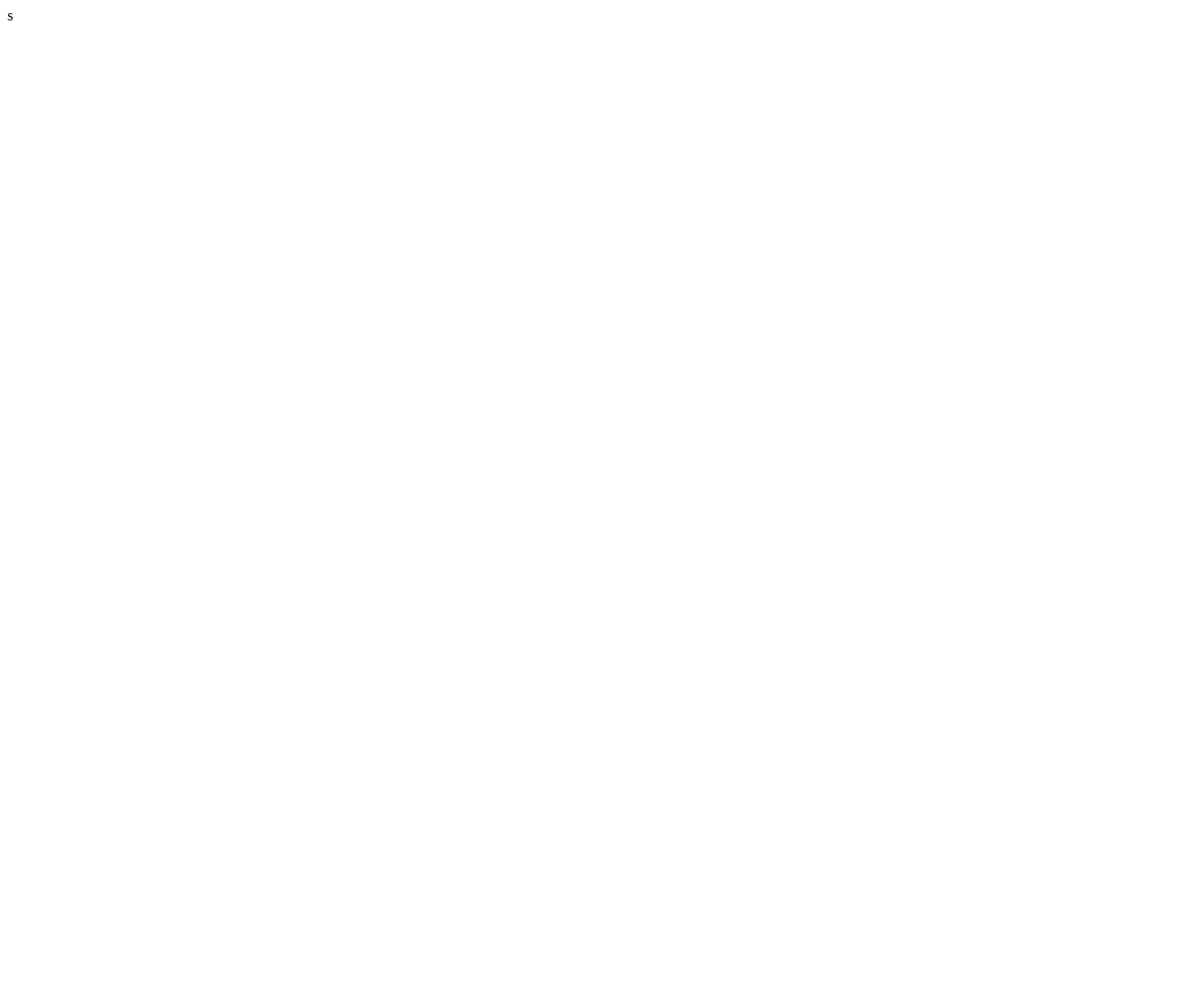
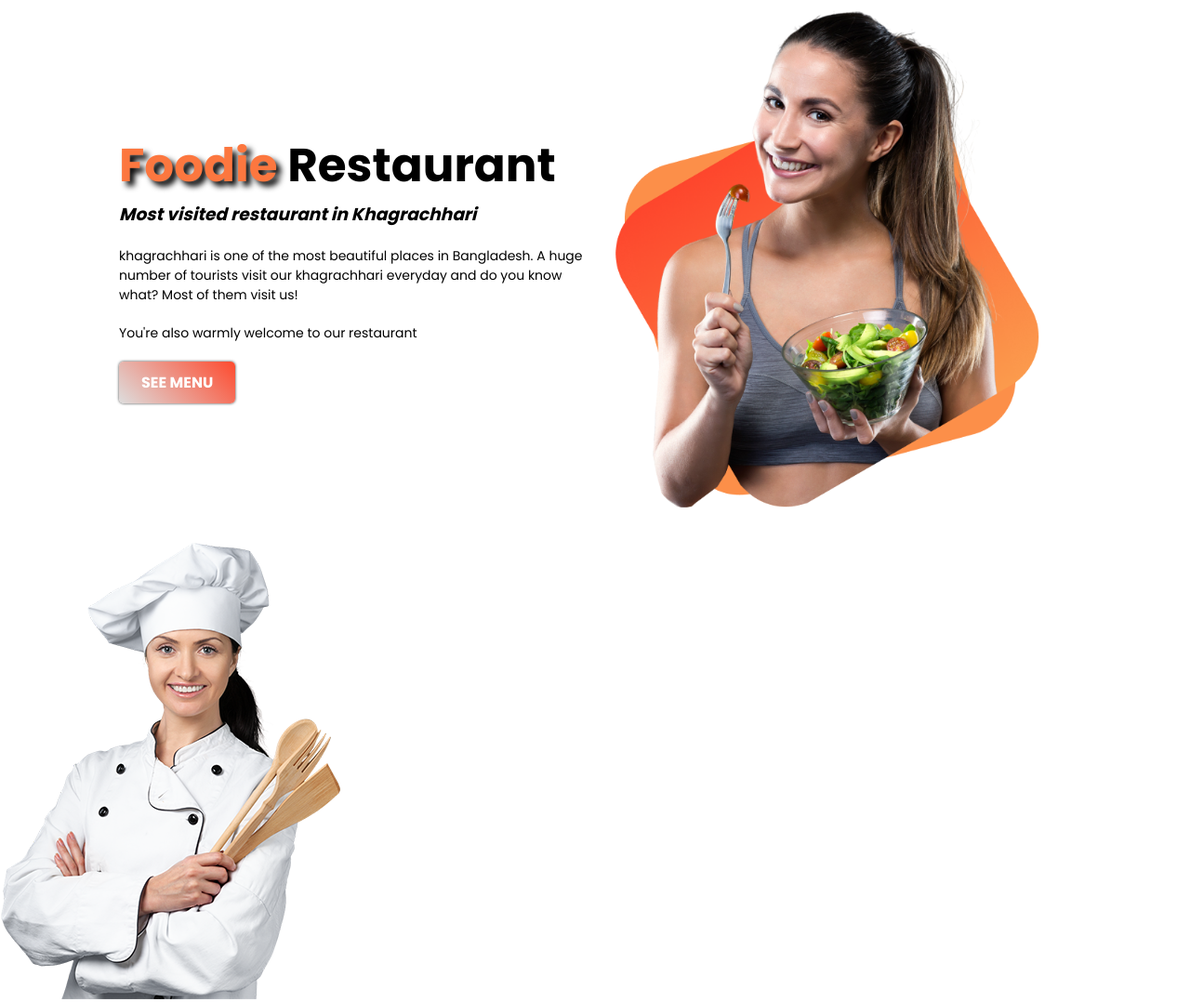
Before and after one commit to rajibbaruaexp/foodie-restaurant, a plain HTML site: page index.html in a window 1280 px wide. Shown: the top 1078 px of the page at 93% size. Before the commit the page ends 800 px from the top, so only its background shows below. Drawn offline with Linux system fonts and the light colour scheme.

Commit message:
Hero area added

```diff
--- a/index.html
+++ b/index.html
@@ -4,9 +4,48 @@
     <meta charset="UTF-8" />
     <meta http-equiv="X-UA-Compatible" content="IE=edge" />
     <meta name="viewport" content="width=device-width, initial-scale=1.0" />
-    <title>Document</title>
+    <title>Foodie Restaurant</title>
+    <link rel="preconnect" href="https://fonts.googleapis.com" />
+    <link rel="preconnect" href="https://fonts.gstatic.com" crossorigin />
+    <link
+      href="https://fonts.googleapis.com/css2?family=Poppins:wght@300;400;500;700&display=swap"
+      rel="stylesheet"
+    />
+    <link rel="stylesheet" href="style.css" />
   </head>
   <body>
-    s
+    <!-- hero section starts here -->
+    <section>
+      <div class="hero-area common-double-area">
+        <div class="hero-title">
+          <h1><span>Foodie</span> Restaurant</h1>
+          <h3>Most visited restaurant in Khagrachhari</h3>
+          <p>
+            khagrachhari is one of the most beautiful places in Bangladesh. A
+            huge number of tourists visit our khagrachhari everyday and do you
+            know what? Most of them visit us!
+          </p>
+          <p>You're also warmly welcome to our restaurant</p>
+          <a href="" target="_blank">See Menu</a>
+        </div>
+        <div class="hero-img">
+          <img src="images/cook.png" alt="" />
+        </div>
+      </div>
+    </section>
+
+    <!-- about me area starts here -->
+    <section>
+      <div class="about-me-area common-double-area">
+        <div class="about-me-bg">
+          <img src="images/chef.png" alt="">
+        </div>
+        <div class="about-me-text">
+          <h1>About Me</h1>
+          <p>Hi there, this is Rajib!</p>
+          <p>I'm the owner of Foodie Khagrahhari. I established my restaurant in 2018. Yes its been three years </p>
+        </div>
+      </div>
+    </section>
   </body>
 </html>
--- a/style.css
+++ b/style.css
@@ -0,0 +1,57 @@
+* {
+  margin: 0;
+  padding: 0;
+}
+body {
+  font-family: "Poppins", sans-serif;
+}
+
+.hero-area {
+  min-height: 500px;
+  display: flex;
+  align-items: center;
+  justify-content: center;
+}
+
+.common-double-area div {
+  width: 40%;
+}
+
+.hero-title h1 {
+  font-size: 50px;
+}
+
+.hero-title h3 {
+  font-style: italic;
+}
+
+.hero-title p {
+  margin-top: 20px;
+  font-size: 14px;
+}
+.hero-title span {
+  color: #FC773F;
+  text-shadow: 5px 5px 6px black;
+}
+.hero-img img {
+  width: 500px;
+}
+
+.hero-title a {
+    display: inline-block;
+    text-decoration: none;
+    background: linear-gradient(45deg, #ddd, #FE4A2E);
+    color: #fff;
+    padding: 10px 24px;
+    border-radius: 5px;
+    box-shadow: 0 0px 3px 0px #333;
+    text-transform: uppercase;
+    margin-top: 20px;
+    font-weight: 700;
+    transition: .3s !important;
+}
+
+.hero-title a:hover {
+    background: linear-gradient(45deg, #FE4A2E, black);
+    transition: .3s;
+}
```
Also changed, not shown: images/chef.png (added), images/cook-bg.png (added), images/cook.png (added).
